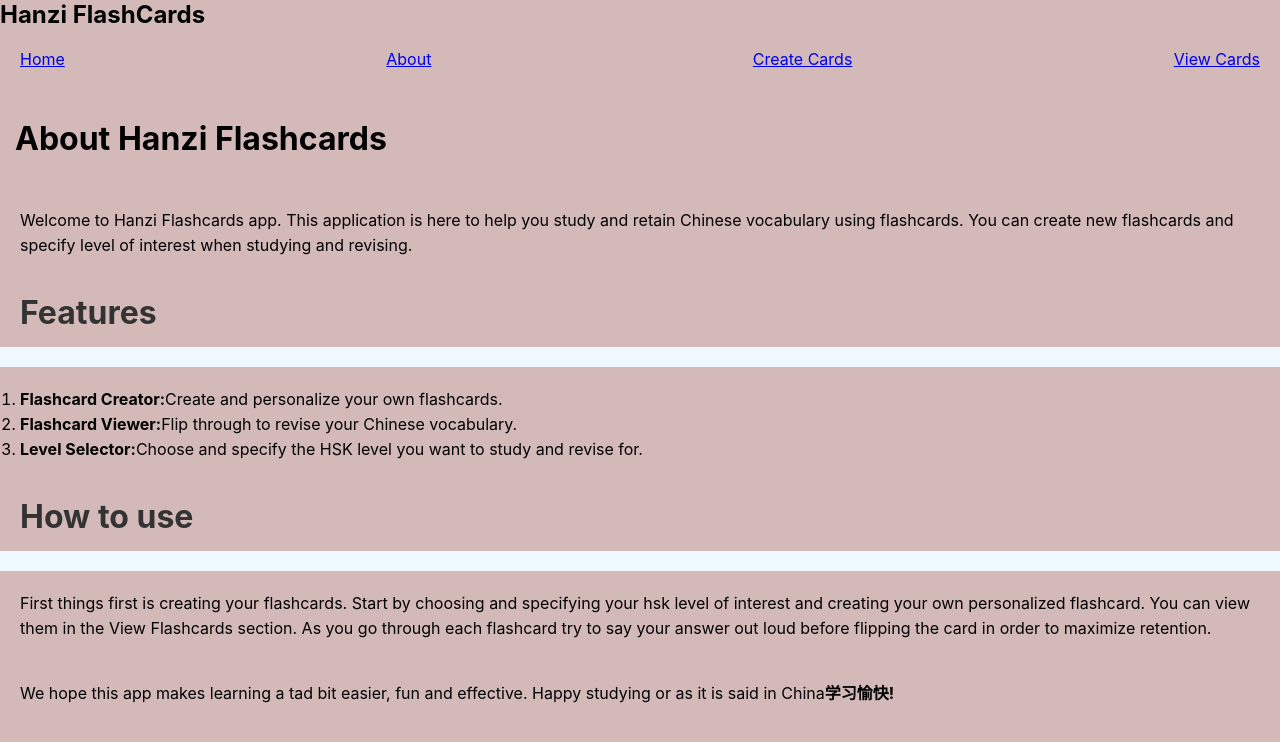
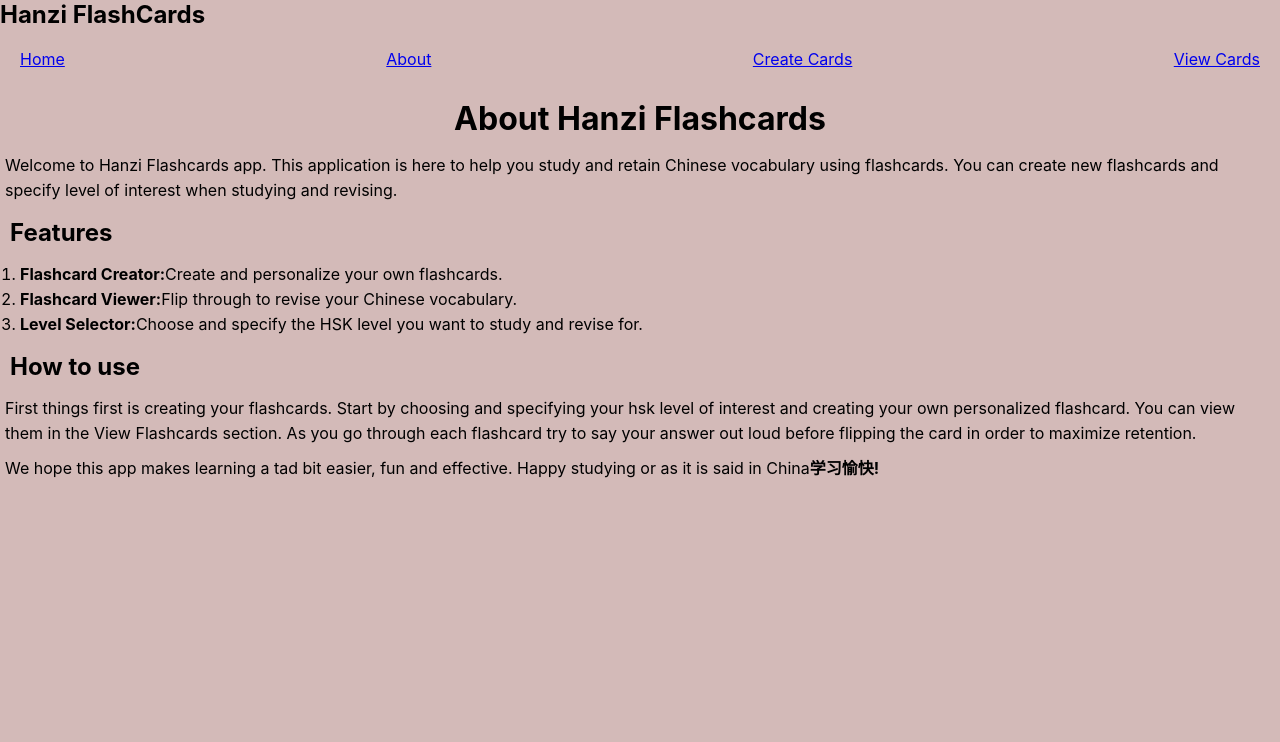
Before and after one commit to Karimi-F/phase-2-project-flashcards-app, a React (Create React App) app: page /about in a window 1280 px wide. Shown: the top 742 px of the page. Built offline with nearby package versions, Linux system fonts and the light colour scheme; data requests are answered from the project's data file.

Commit message:
Styles the login

```diff
--- a/src/Components/Login.js
+++ b/src/Components/Login.js
@@ -1,5 +1,5 @@
 import React from "react";
-import "../styles/Login.css"
+import "../styles/Login.css";
 
 function Login(){
 
@@ -51,7 +51,7 @@ if(user.password === password){
 
     return(
         <>
-        <div className="login">
+        <div className="form-container" id="login-form-container">
 
             <h2>Login</h2>
             {/* {error && <p className="error">{error}</p>}
@@ -89,7 +89,7 @@ if(user.password === password){
                 </div>
 
                 <div className="submit-btn-container" >
-                <button className="submit-btn" type="submit">Login</button>
+                <button className="btn" id="submit-btn" type="submit">Login</button>
                 </div>
 
             </form>
--- a/src/pages/About.js
+++ b/src/pages/About.js
@@ -11,6 +11,7 @@ function About() {
         flashcards and specify level of interest when studying and revising.
       </p>
       <h2>Features</h2>
+      <div className="list-container">
       <ol>
         <li>
           <strong>Flashcard Creator:</strong>
@@ -25,6 +26,8 @@ function About() {
           Choose and specify the HSK level you want to study and revise for.
         </li>
       </ol>
+      </div>
+
       <h2>How to use</h2>
       <p>
         First things first is creating your flashcards. Start by choosing and
--- a/src/pages/CreateCards.js
+++ b/src/pages/CreateCards.js
@@ -112,8 +112,10 @@ fetch("http://localhost:5000/words",{
                 />
                 <br/>
                 <br/>
+                <div className="btn-container">
+                <button type="submit" className="btn">Create</button>
+                </div>
 
-                <button type="submit" className="btn">Create</button>
             </form>
         </div>
     )
--- a/src/pages/Home.js
+++ b/src/pages/Home.js
@@ -7,6 +7,20 @@ import image from "../assets/images/Chinese.jpg";
 import SignUp from "../Components/SignUp";
 
 function Home() {
+
+  const[showSignUp, setShowSignUp] = React.useState(false);
+  const[showLogin, setShowLogin] = React.useState(false);
+
+function handleSignUpClick(){
+  setShowSignUp(true);
+  setShowLogin(false);
+}
+
+function handleLoginClick(){
+  setShowLogin(true);
+  setShowSignUp(false);
+}
+
   return (
     <>
       <Header />
@@ -53,12 +67,18 @@ function Home() {
         <div className="btn-container">
           <div className="sign-up-btn-container">
             <p>First time here? Get started</p>
-          <button type="submit" className="btn">Sign Up</button>
+            <br/>
+          <button type="submit" onClick={handleSignUpClick} className="btn">Sign Up</button>
+
           </div>
+          {showSignUp && <SignUp />}
           <div>
             <p>Ready to continue?</p>
-            <button type="submit" className="btn">Login</button>
+            <br/>
+            <button type="submit" onClick={handleLoginClick} className="btn">Login</button>
+
           </div>
+          {showLogin && <Login />}
 
         </div>
       </div>
--- a/src/pages/ViewCards.js
+++ b/src/pages/ViewCards.js
@@ -17,7 +17,7 @@ const filteredCards = selectedLevel === "all"
         <div className="view-cards">
         <h2>Your Flashcards</h2>
 <div className="filter-level-container">
-    <label>Filter by Level</label>
+    <label>Filter by Level: </label>
 <select id="level-filter" value={selectedLevel} onChange={handleLevelChange}>
     <option value="all">All Levels</option>
     <option value="1">Level 1</option>
@@ -71,6 +71,5 @@ const filteredCards = selectedLevel === "all"
     </div>
     );
 }
-console.log('card dispplayed');
 
 export default ViewCards;
--- a/src/styles/About.css
+++ b/src/styles/About.css
@@ -2,28 +2,28 @@ body{
     padding: 0;
     margin: 0;
     box-sizing: border-box;
-    background-color: aliceblue;
-}
-
-div .about{
-    background-color: aliceblue;
 }
 
 .about h1{
-    padding: 30px 15px;
+    padding: 10px 15px;
+    text-align: center;
 }
 
 .about h2{
-    padding: 15px 20px;
+    padding: 10px 10px;
 }
 
-.about ol{
+/* .about .list-container{
+
+} */
+
+.about .list-container ol{
     line-height: 25px;
-    padding: 20px;
+    padding: 5px 20px;
 }
 
 .about p{
     display: flex;
     line-height: 25px;
-    padding: 20px;
+    padding: 5px;
 }
--- a/src/styles/CreateCards.css
+++ b/src/styles/CreateCards.css
@@ -2,7 +2,6 @@
     padding: 0;
     margin: 0;
     box-sizing: border-box;
-    /* background: #F24236; */
 }
 
 .form-container{
@@ -17,7 +16,7 @@
     border: 2px solid;
     font-weight: 600;
     font-size: 20px;
-    height: 300px;
+    height: 100%;
 }
 
 .form-container h2{
@@ -26,7 +25,7 @@
 }
 
 form{
-    height: 500px;
+    height: fit-content;
     padding: 20px;
     margin-bottom: 30px;
     display: flex;
@@ -60,11 +59,17 @@ form{
     background-color: #f9fbfd;
 }
 
+.form-container .btn-container{
+    display: flex;
+    justify-content: center;
+}
+
 .form-container .btn{
     width: 8vw;
     height: 4vw;
     border: none;
     border-radius: 5px;
+    justify-content: center;
     background-color: orange;
     color: black;
     cursor: pointer;
--- a/src/styles/Login.css
+++ b/src/styles/Login.css
@@ -1,5 +1,24 @@
-/* Login.css */
-.login-container {
+/* div .lfor-container{
+    width: 100%;
+    height: 1000px;
+} */
+
+#login-form-container{
+    height: 350px;
+}
+
+.form{
+    width: 80%;
+    height: 300px;
+}
+
+.submit-btn-container{
+    display: flex;
+    justify-content: center;
+}
+
+
+/* .login-container {
     display: flex;
     flex-direction: column;
     align-items: center;
@@ -9,7 +28,7 @@
     padding: 20px;
   }
 
-  h2 {
+  .login h2 {
     font-size: 2rem;
     margin-bottom: 20px;
     color: #333;
@@ -87,3 +106,4 @@
       width: 90%;
     }
   }
+   */
--- a/src/styles/SignUp.css
+++ b/src/styles/SignUp.css
@@ -1,3 +1,10 @@
+div .form-container{
+    width: 80%;
+    height: 500px;
+}
+
+
+
 /* .form-container{
     width: 100%;
     display: flex;
--- a/src/styles/ViewCards.css
+++ b/src/styles/ViewCards.css
@@ -1,3 +1,8 @@
+.view-cards h2{
+    text-align: center;
+}
+
+
 .filter-level-container{
     display: flex;
     font-size: 20px;
```
